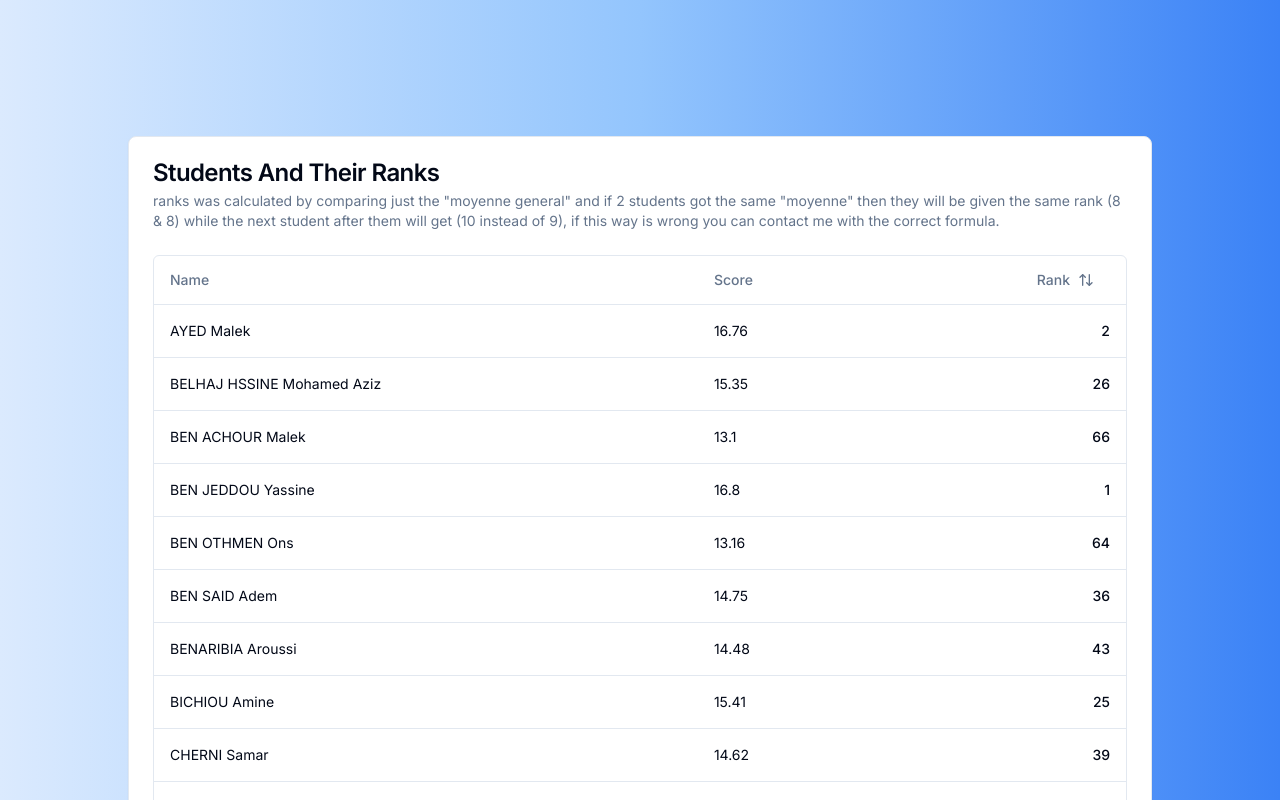
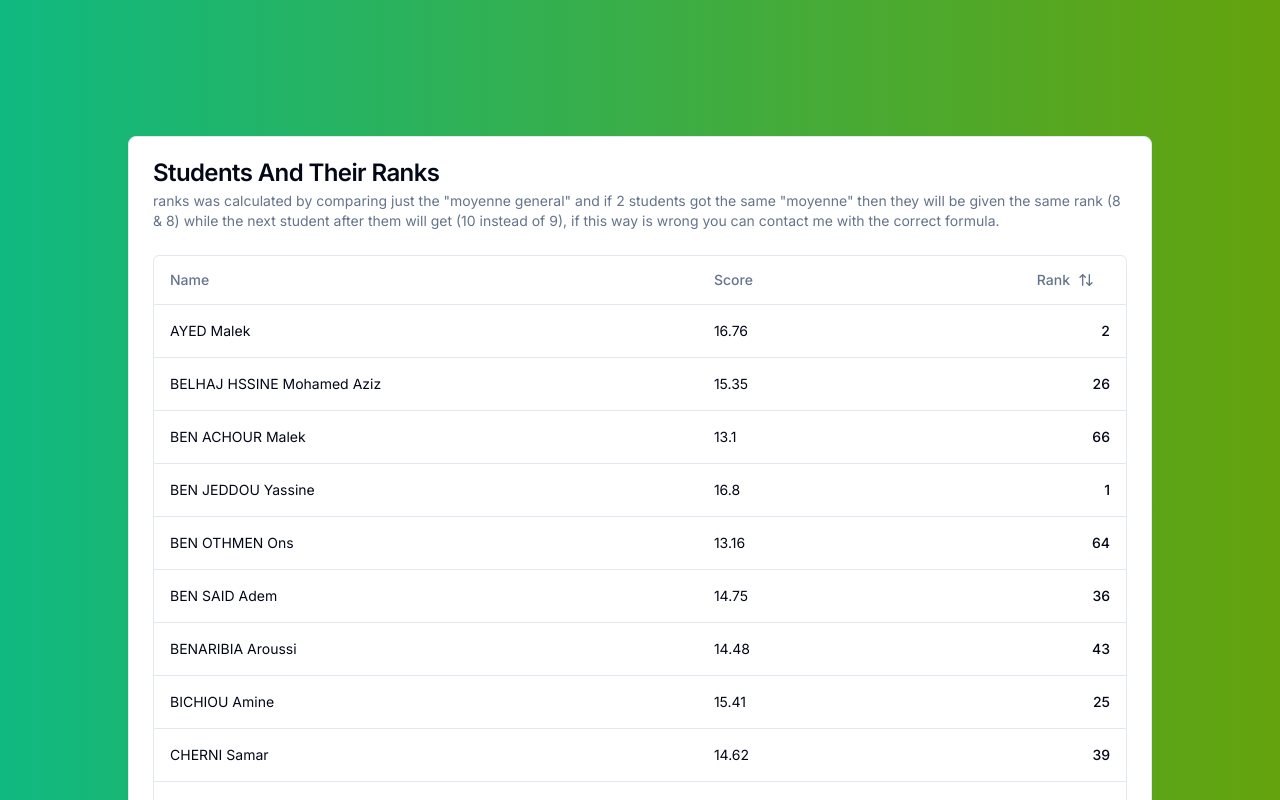
Before and after one commit to BadisKefi/ranking-students, a Next.js app: page / in a window 1280 px wide. Shown: the top 800 px of the page. Built offline with nearby package versions, Linux system fonts and the light colour scheme.

Commit message:
edits for deployment & bg colors

```diff
--- a/app/page.tsx
+++ b/app/page.tsx
@@ -12,18 +12,37 @@ import {
 } from "@/components/ui/card";
 
 export default function Home() {
+  const getRandomNumber = (min: number, max: number) =>
+    Math.floor(Math.random() * (max - min + 1)) + min;
+  const randomNumber = getRandomNumber(1, 6);
   return (
-    <main className="flex min-h-screen flex-col items-center justify-between p-24 bg-gradient-to-r from-blue-100 via-blue-300 to-blue-500">
+    <main
+      className={`flex min-h-screen flex-col items-center justify-between p-24 ${
+        randomNumber === 1
+          ? "bg-gradient-to-r from-blue-100 via-blue-300 to-blue-500"
+          : randomNumber === 2
+          ? "bg-gradient-to-r from-rose-400 via-fuchsia-500 to-indigo-500"
+          : randomNumber === 3
+          ? "bg-gradient-to-r from-slate-900 via-purple-900 to-slate-900"
+          : randomNumber === 4
+          ? "bg-gradient-to-r from-rose-700 to-pink-600"
+          : randomNumber === 5
+          ? "bg-gradient-to-r from-sky-400 via-rose-400 to-lime-400"
+          : randomNumber === 6
+          ? "bg-gradient-to-r from-emerald-500 to-lime-600"
+          : ""
+      }`}
+    >
       <div className="container mx-auto py-10">
         <Card>
           <CardHeader>
             <CardTitle>Students And Their Ranks</CardTitle>
             <CardDescription>
-              ranks was calculated by comparing just the "moyenne general" and
-              if 2 students got the same "moyenne" then they will be given the
-              same rank (8 & 8) while the next student after them will get (10
-              instead of 9), if this way is wrong you can contact me with the
-              correct formula.
+              ranks was calculated by comparing just the &quot;moyenne
+              general&quot; and if 2 students got the same &quot;moyenne&quot;
+              then they will be given the same rank (8 & 8) while the next
+              student after them will get (10 instead of 9), if this way is
+              wrong you can contact me with the correct formula.
             </CardDescription>
           </CardHeader>
           <CardContent>
```
